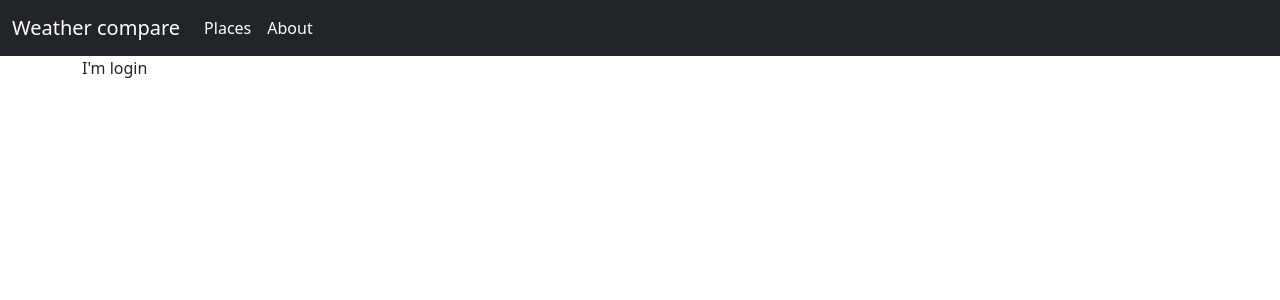
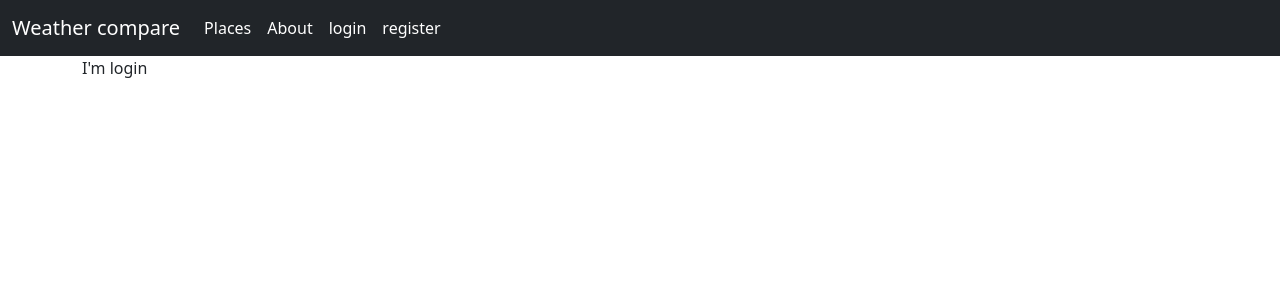
Before and after one commit to Rutrle/weather-web, a Django app: page /account/login/ in a window 1280 px wide. Shown: the top 300 px of the page. Run offline with Django 3.2, Linux system fonts and the light colour scheme.

Commit message:
changes to navbar

```diff
--- a/weather_web/templates/base.html
+++ b/weather_web/templates/base.html
@@ -23,7 +23,17 @@
         <li class="nav-item">
           <a class="nav-link active" href="#" tabindex="-1" aria-disabled="true">About</a>
         </li>
+        {% if not user.is_authenticated %}
+        <li class="nav-item">
+          <a class="nav-link active" href="#" tabindex="-1" aria-disabled="true">login</a>
+        </li>
+        <li class="nav-item">
+          <a class="nav-link active" href="#" tabindex="-1" aria-disabled="true">register</a>
+        </li>
+        {% endif %}
       </ul>
+
+
 
     </div>
   </div>
```
